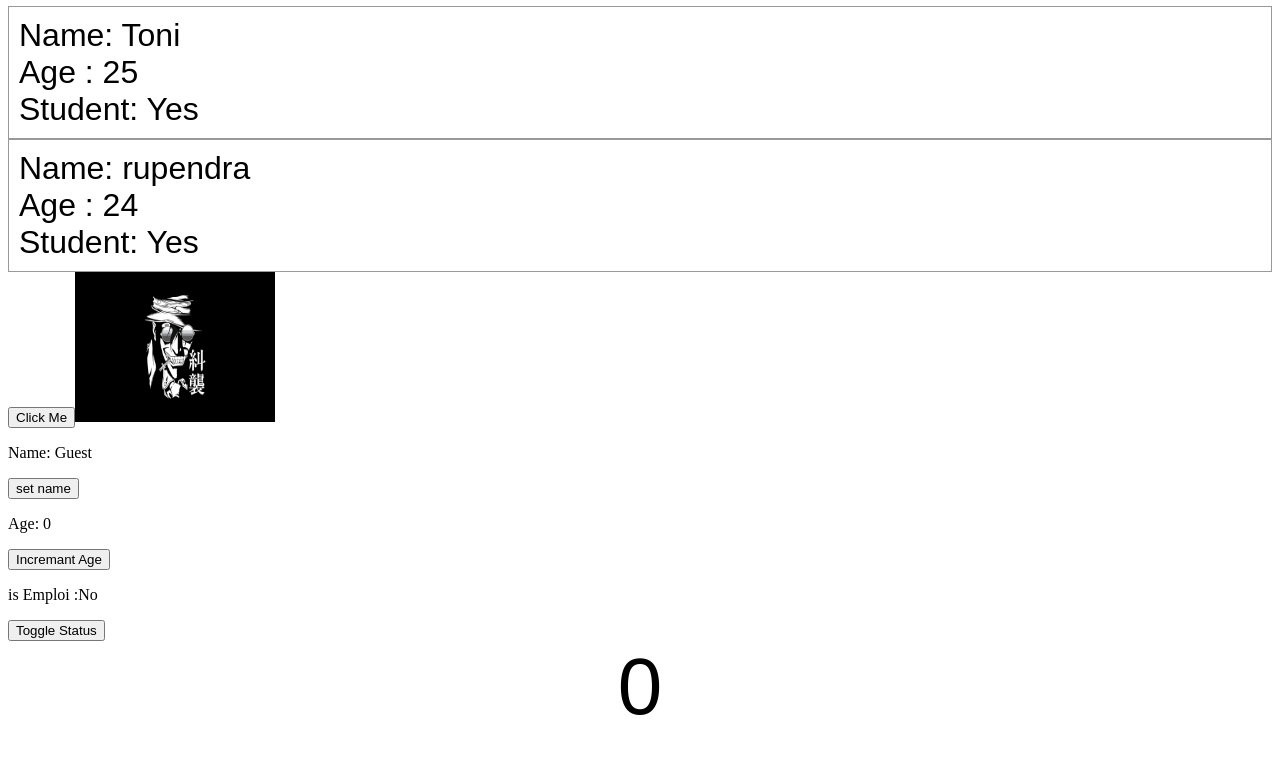
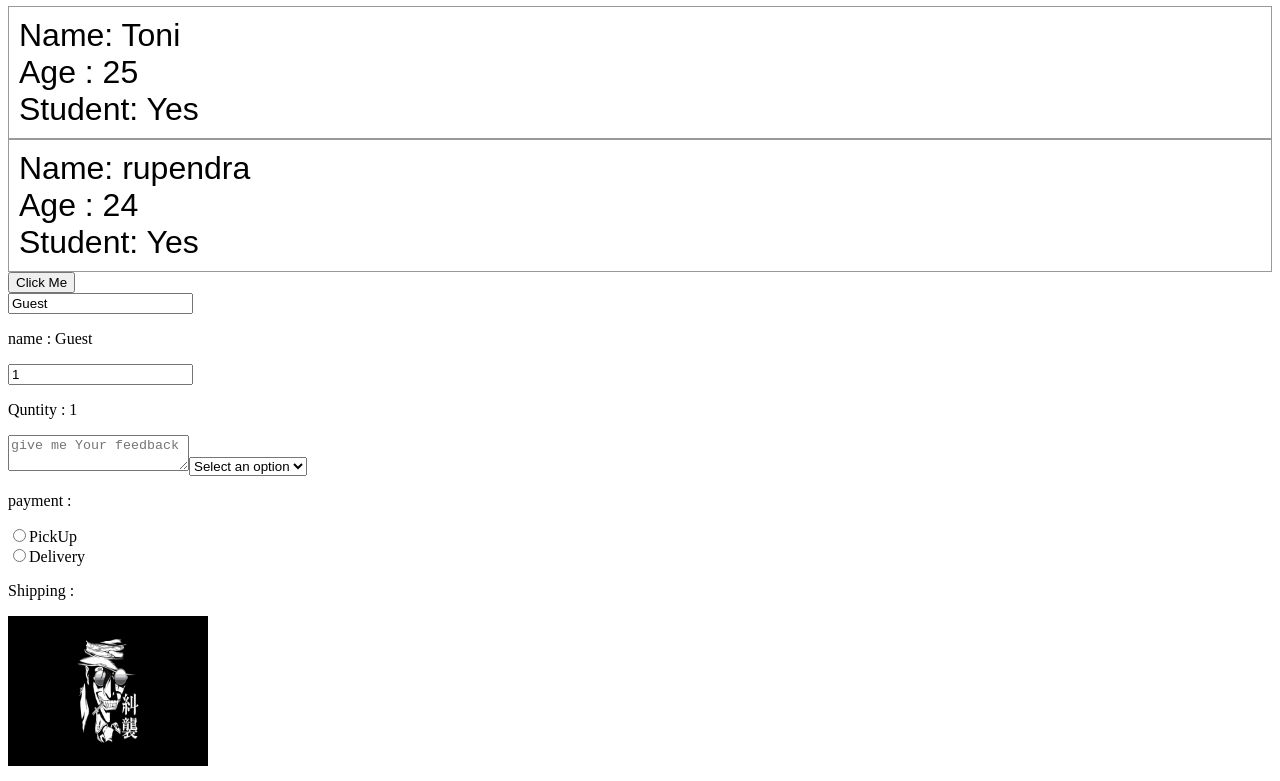
Before and after one commit to Vamsi-009/React-Application, a React (Vite) app: page / in a window 1280 px wide. Shown: the part 488-1269 px from the top of the page. Built offline with nearby package versions, Linux system fonts and the light colour scheme.

Commit message:
onChange-eventHandler

```diff
--- a/src/App.jsx
+++ b/src/App.jsx
@@ -9,6 +9,7 @@ import Button from "./Button"
 import Profile from "./Profile"
 import MyComponent from "./MyComponent"
 import Countere from "./Countere"
+import EventHandler from "./EventHandler"
 
 
 function App() {
@@ -35,6 +36,7 @@ const fruits = [
     <Student name = "Toni" age ="25" isStudent = {true} />
     <Student name = "rupendra" age ="24" isStudent = {true} />
     <Button />
+    <EventHandler />
     <Profile />
     <MyComponent />
     <Countere />
--- /dev/null
+++ b/src/EventHandler.jsx
@@ -0,0 +1,62 @@
+import React,{useState} from "react";
+
+function EventHandler(){
+
+    const [name, setName] = useState("Guest");
+    const [quantity, setQuantity] = useState(1);
+    const [comments, setComments] = useState("");
+    const [payment, setPayment] = useState("");
+    const [shipping,setShipping] = useState('');
+
+
+    function handleNameChange(event){
+        setName(event.target.value);
+    }
+    function handleQuantityChange(event){
+        setQuantity(event.target.value);
+    }
+
+    function handelCommentChange(event){
+        setComments(event.target.value);
+    }
+    function handlePaymentChange(event){
+        setPayment(event.target.value);
+    }
+    function handleShippingChange(event){
+        setShipping(event.target.value);
+    }
+
+
+    return(
+        <div>
+            <input type="text" value={name} onChange={handleNameChange}/>
+            <p>name : {name}</p>
+
+            <input type="number" value={quantity} onChange={handleQuantityChange}/>
+            <p>Quntity : {quantity}</p>
+
+            <textarea name="" value={comments} onChange={handelCommentChange} placeholder="give me Your feedback" id="#"></textarea>
+
+            <select name="" value={payment} onChange={handlePaymentChange} id="">
+                <option value="">Select an option</option>
+                <option value="Visa">Visa</option>
+                <option value="Mastercard">MasterCard</option>
+                <option value="GiftCard">GiftCard</option>
+            </select>
+            <p>payment : {payment}</p>
+
+            <label>
+                <input type="radio" value='pickup' checked={shipping ==='pickup'} onChange={handleShippingChange} />
+                PickUp
+            </label>
+            <br />
+            <label>
+                <input type="radio" value='Delivery' checked={shipping ==='Delivery'} onChange={handleShippingChange} />
+                Delivery
+            </label>
+            <p>Shipping : {shipping}</p>
+        </div>
+
+    )
+}
+export default EventHandler;
```
